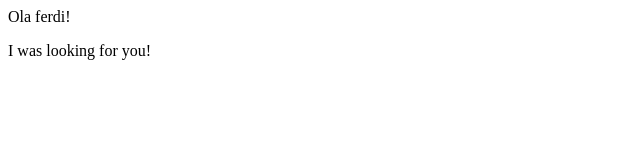
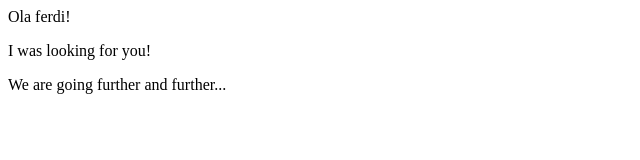
Before and after one commit to steinbock277/poco-ferdi, a plain HTML site: page index.html in a window 1280 px wide. Shown: the whole page, without its empty margins (0-640 px from the left). Drawn offline with Linux system fonts and the light colour scheme.

Commit message:
Adding changes to feature

```diff
--- a/index.html
+++ b/index.html
@@ -3,6 +3,7 @@
 	<body>
 		<p>Ola ferdi!</p>
 		<p>I was looking for you!</p>
+		<p>We are going further and further...</p>
 	</body>
 
 
```
